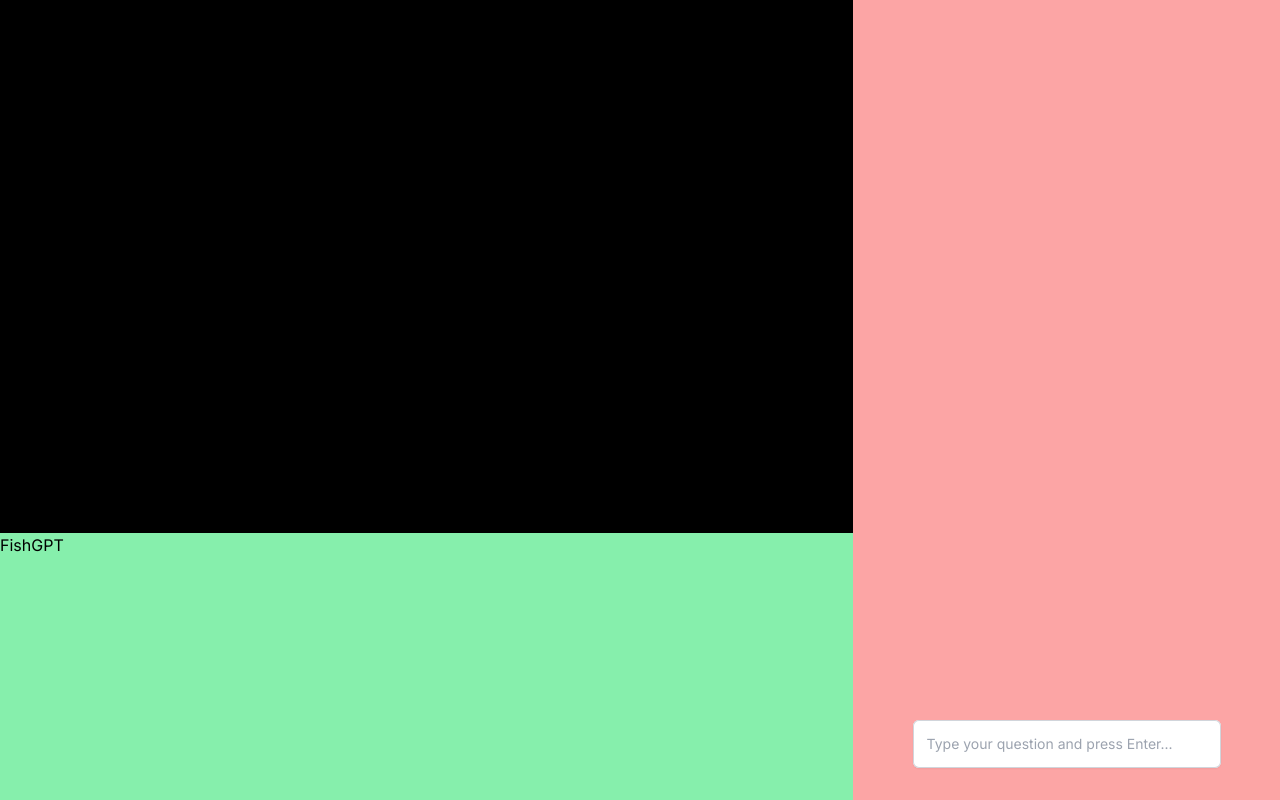
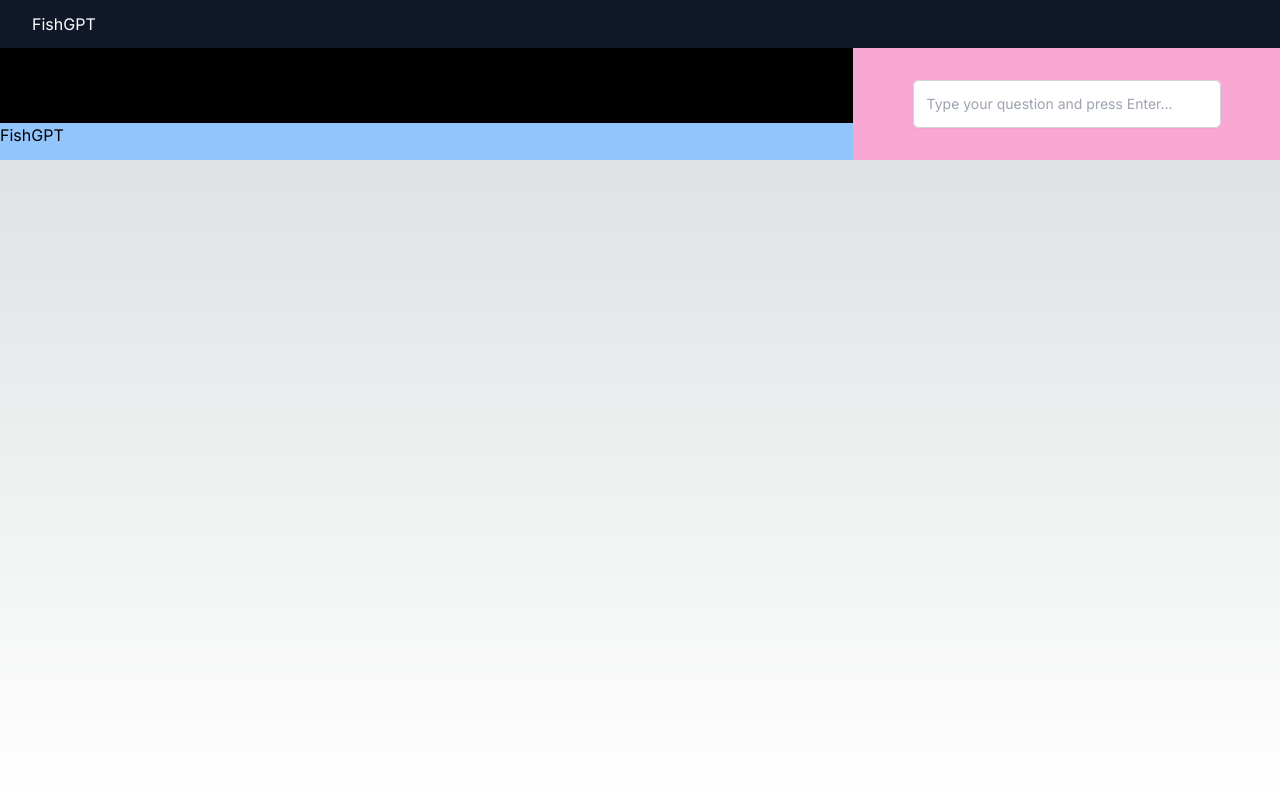
Before and after one commit to sharonm6/fishgpt-frontend, a Next.js app: page / in a window 1280 px wide. Built offline with nearby package versions, Linux system fonts and the light colour scheme; no server answers.

Commit message:
Add simple navbar

```diff
--- /dev/null
+++ b/src/app/navbar.tsx
@@ -0,0 +1,9 @@
+export default function NavBar() {
+  return (
+    <div className="bg-gray-900 px-4 sm:px-6 lg:px-8">
+      <div className="flex h-12 items-center justify-between">
+        <div className="flex items-center text-white">FishGPT</div>
+      </div>
+    </div>
+  );
+}
--- a/src/app/page.tsx
+++ b/src/app/page.tsx
@@ -3,6 +3,7 @@ import SocketInitializer from "./webrtc/components/socketInitializer";
 import { useState } from "react";
 import { AnimatePresence, motion } from "framer-motion";
 
+import NavBar from "./navbar";
 import Textbox from "./textbox";
 import DisplayBox from "./displaybox";
 import ThoughtBubble from "./thoughtbubble";
@@ -14,12 +15,14 @@ export default function Home() {
   const [loading, setLoading] = useState(false);
 
   return (
-    <main className="grid grid-cols-12 h-screen bg-[url('/background.png')] bg-cover bg-center bg-no-repeat">
-      <div className="col-span-8 grid grid-rows-6 bg-green-300">
+    <main className="h-screen">
+      <NavBar />
+      <div className="grid grid-cols-12">
+        <div className="col-span-8 grid grid-rows-6 bg-blue-300">
           <SocketInitializer />
           <div className="row-span-2">FishGPT</div>
         </div>
-      <div className="col-span-4 h-full p-8 bg-red-300 flex items-end">
+        <div className="col-span-4 h-full p-8 bg-pink-300 flex items-end">
           <div className="w-[85%] mx-auto flex flex-col gap-y-4">
             {question && (
               <AnimatePresence>
@@ -59,6 +62,7 @@ export default function Home() {
         {/* <div>
         <ThoughtBubble text="hello, i am a thought bubble"></ThoughtBubble>
       </div> */}
+      </div>
     </main>
   );
 }
```
Lines whose indentation alone changed are shown as unchanged.
